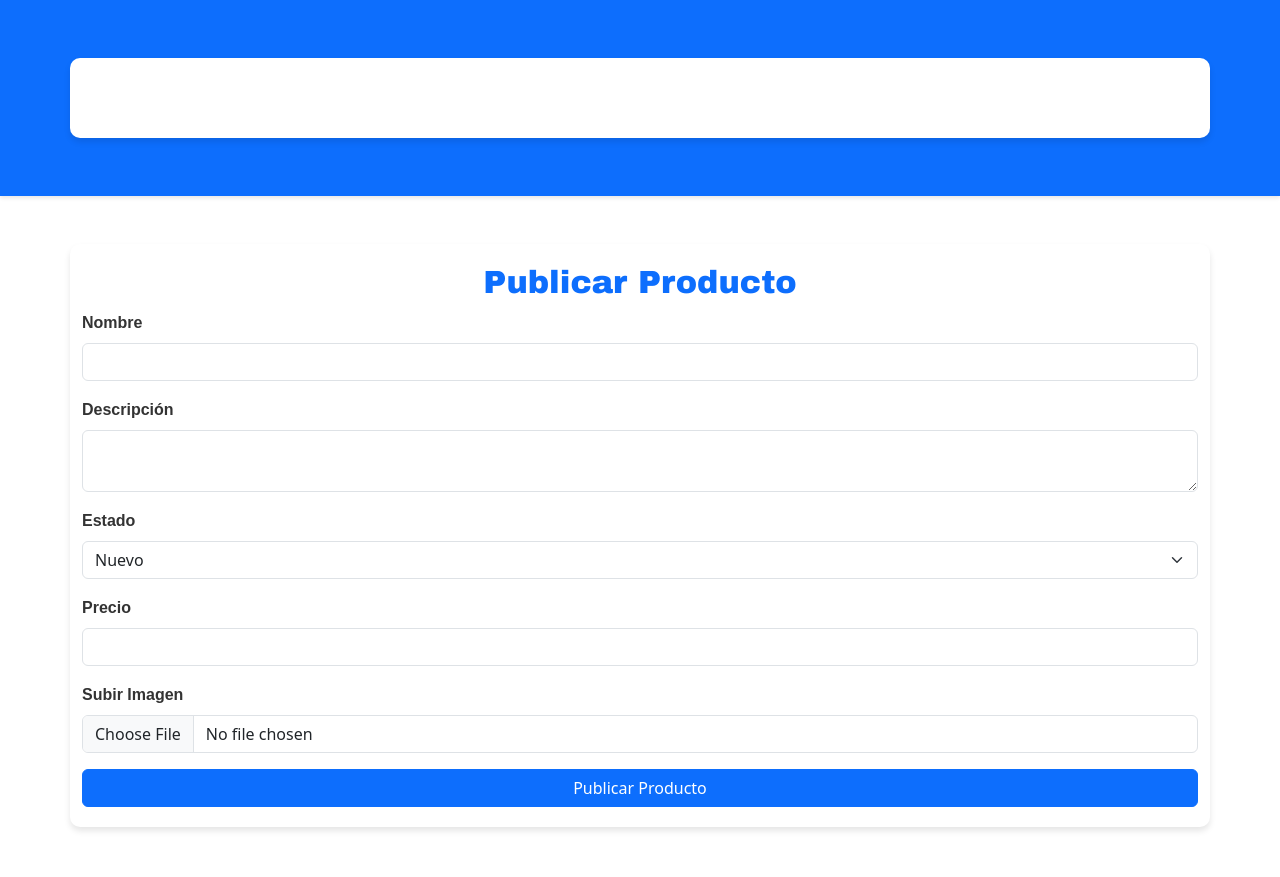
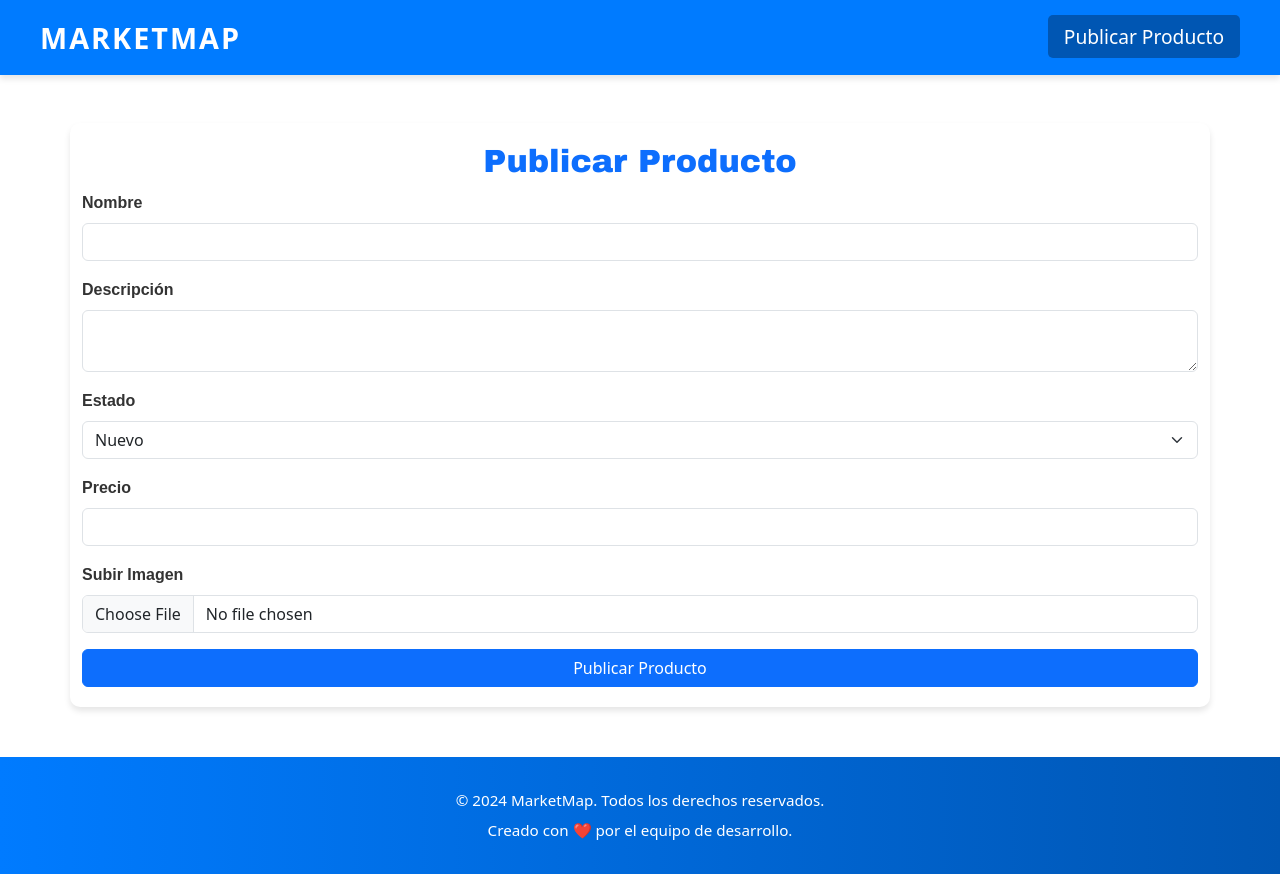
Before and after one commit to Kenny2006-PE/C24_2024-4_G2C_MarketMap_fronted_web, a React (Create React App) app: page /publicar-producto in a window 1280 px wide. Built offline with nearby package versions, Linux system fonts and the light colour scheme; no server answers.

Commit message:
Integracion de mapa mostrando productos

```diff
--- a/src/App.js
+++ b/src/App.js
@@ -4,16 +4,20 @@ import Navbar from "./components/Navbar";
 import Home from "./pages/Home";
 import ProductoForm from "./components/ProductoForm";
 import 'bootstrap/dist/css/bootstrap.min.css';
-
+import Footer from "./components/Footer";
+import ProductDetails from './components/ProductDetails';
 
 const App = () => {
   return (
     <Router>
       <Navbar />
+
       <Routes>
         <Route path="/" element={<Home />} />
         <Route path="/publicar-producto" element={<ProductoForm />} />
+        <Route path="/producto/:id" element={<ProductDetails />} />
       </Routes>
+      <Footer />
     </Router>
   );
 };
--- /dev/null
+++ b/src/components/Footer.css
@@ -0,0 +1,22 @@
+.footer-container {
+    background: linear-gradient(90deg, #007bff, #0056b3);
+    color: #fff;
+    padding: 1.5rem 2rem;
+    text-align: center;
+    margin-top: auto;
+  }
+
+  .footer-content p {
+    margin: 0.5rem 0;
+    font-size: 0.95rem;
+  }
+
+  .footer-content a {
+    color: #ffc107;
+    text-decoration: none;
+  }
+
+  .footer-content a:hover {
+    color: #fff;
+    text-decoration: underline;
+  }
--- /dev/null
+++ b/src/components/Footer.js
@@ -0,0 +1,15 @@
+import React from "react";
+import "./Footer.css";
+
+const Footer = () => {
+  return (
+    <footer className="footer-container">
+      <div className="footer-content">
+        <p>&copy; {new Date().getFullYear()} MarketMap. Todos los derechos reservados.</p>
+        <p>Creado con ❤️ por el equipo de desarrollo.</p>
+      </div>
+    </footer>
+  );
+};
+
+export default Footer;
--- a/src/components/Map.css
+++ b/src/components/Map.css
@@ -23,3 +23,12 @@
   .leaflet-container {
     background-color: #f4f4f4; /* Fondo del mapa mientras se carga */
   }
+
+  .map-container {
+    height: calc(100vh - 180px); /* Resta el tamaño del navbar y el footer */
+    width: 100%;
+    border: 3px solid #007bff;
+    border-radius: 10px;
+    margin: 20px auto;
+    box-shadow: 0 4px 6px rgba(0, 0, 0, 0.1);
+  }
--- a/src/components/Map.js
+++ b/src/components/Map.js
@@ -33,8 +33,11 @@ const Map = ({ productos }) => {
               <strong>${producto.nombre}</strong>
               <br />
               ${producto.descripcion || ""}
+              <br />
+              <a href="/producto/${producto.id}" class="btn btn-primary btn-sm mt-2">Ver más</a>
             </div>
           `);
+
       }
     });
 
--- a/src/components/Navbar.css
+++ b/src/components/Navbar.css
@@ -1,38 +1,37 @@
-.navbar {
-    background-color: #0056b3;
-    padding: 10px 20px;
-    box-shadow: 0 2px 4px rgba(0, 0, 0, 0.1);
+.navbar-container {
+    background-color: #007bff;
+    padding: 1rem 2rem;
+    box-shadow: 0 4px 6px rgba(0, 0, 0, 0.1);
   }
 
-  .navbar-brand {
-    font-family: 'Arial Black', sans-serif;
-    color: #000000;
-    font-size: 1.5rem;
+  .navbar-content {
+    display: flex;
+    justify-content: space-between;
+    align-items: center;
+    max-width: 1200px;
+    margin: 0 auto;
+  }
+
+  .navbar-logo {
+    font-size: 1.8rem;
+    font-weight: bold;
+    color: #fff;
+    text-decoration: none;
     text-transform: uppercase;
     letter-spacing: 2px;
   }
 
-  .navbar-brand:hover {
+  .navbar-link {
+    font-size: 1.2rem;
+    color: #fff;
     text-decoration: none;
-    color: #000000;
+    padding: 0.5rem 1rem;
+    border-radius: 5px;
+    background-color: #0056b3;
+    transition: background-color 0.3s ease, transform 0.2s ease;
   }
 
-  .nav-link {
-    font-family: 'Arial', sans-serif;
-    font-size: 1rem;
-    color: #000000;
-    margin-left: 15px;
+  .navbar-link:hover {
+    background-color: #004099;
+    transform: scale(1.1);
   }
-
-  .nav-link:hover {
-    color: #000000;
-    text-decoration: underline;
-  }
-
-  .navbar-toggler {
-    border: none;
-  }
-
-  .navbar-toggler-icon {
-    filter: brightness(0) invert(1); /* Cambia el icono del toggler a blanco */
-  }
--- a/src/components/Navbar.js
+++ b/src/components/Navbar.js
@@ -1,35 +1,21 @@
 import React from "react";
 import { Link } from "react-router-dom";
-import "./Navbar.css"
+import "./Navbar.css";
+
 const Navbar = () => {
   return (
-    <nav className="navbar navbar-expand-lg navbar-dark bg-primary">
-      <div className="container">
-        <Link className="navbar-brand" to="/">
+    <header className="navbar-container">
+      <div className="navbar-content">
+        <Link to="/" className="navbar-logo">
           MarketMap
         </Link>
-        <button
-          className="navbar-toggler"
-          type="button"
-          data-bs-toggle="collapse"
-          data-bs-target="#navbarNav"
-          aria-controls="navbarNav"
-          aria-expanded="false"
-          aria-label="Toggle navigation"
-        >
-          <span className="navbar-toggler-icon"></span>
-        </button>
-        <div className="collapse navbar-collapse" id="navbarNav">
-          <ul className="navbar-nav ms-auto">
-            <li className="nav-item">
-              <Link className="nav-link" to="/publicar-producto">
-                Publicar Producto
-              </Link>
-            </li>
-          </ul>
-        </div>
+        <nav>
+          <Link to="/publicar-producto" className="navbar-link">
+            Publicar Producto
+          </Link>
+        </nav>
       </div>
-    </nav>
+    </header>
   );
 };
 
--- /dev/null
+++ b/src/components/ProductDetails.js
@@ -0,0 +1,105 @@
+import React, { useEffect, useState } from 'react';
+import { useParams } from 'react-router-dom';
+import axios from 'axios';
+import L from 'leaflet';
+
+const ProductDetails = () => {
+  const { id } = useParams();
+  const [product, setProduct] = useState(null);
+  const [loading, setLoading] = useState(true);
+
+  useEffect(() => {
+    const fetchProduct = async () => {
+      try {
+        const response = await axios.get(`http://localhost:8080/productos/${id}`);
+        if (response.status === 200) {
+          setProduct(response.data);
+        } else {
+          console.error('Producto no encontrado.');
+        }
+      } catch (error) {
+        console.error('Error fetching product details:', error);
+        alert('Hubo un problema al cargar la información del producto.');
+      } finally {
+        setLoading(false);
+      }
+    };
+    fetchProduct();
+  }, [id]);
+
+  useEffect(() => {
+    if (product && product.latitud && product.longitud) {
+      const container = L.DomUtil.get('product-map');
+      if (container != null) {
+        container._leaflet_id = null;
+      }
+
+      const map = L.map('product-map').setView([product.latitud, product.longitud], 13);
+
+      L.tileLayer('https://{s}.tile.openstreetmap.org/{z}/{x}/{y}.png', {
+        attribution: '&copy; <a href="https://www.openstreetmap.org/copyright">OpenStreetMap</a> contributors',
+      }).addTo(map);
+
+      // Crear icono personalizado con la imagen del producto
+      const icon = L.icon({
+        iconUrl: product.imagen_url,
+        iconSize: [50, 50],
+        iconAnchor: [25, 50],
+        popupAnchor: [0, -40],
+      });
+
+      L.marker([product.latitud, product.longitud], { icon })
+        .addTo(map)
+        .bindPopup(`
+          <div style="text-align: center;">
+            <img src="${product.imagen_url}" alt="${product.nombre}" style="width: 100px; height: auto;" />
+            <strong>${product.nombre}</strong>
+          </div>
+        `)
+        .openPopup();
+    }
+  }, [product]);
+
+  if (loading) {
+    return (
+      <div className="container mt-5 text-center">
+        <div className="alert alert-info">Cargando información del producto...</div>
+      </div>
+    );
+  }
+
+  if (!product) {
+    return (
+      <div className="container mt-5 text-center">
+        <div className="alert alert-danger">No se encontró el producto.</div>
+      </div>
+    );
+  }
+
+  return (
+    <div className="container mt-5">
+      <h2 className="text-center">{product.nombre}</h2>
+      <div className="row mt-4">
+        <div className="col-md-6">
+          <img
+            src={product.imagen_url}
+            alt={product.nombre}
+            className="img-fluid rounded shadow"
+          />
+        </div>
+        <div className="col-md-6">
+          <h4>Descripción</h4>
+          <p>{product.descripcion}</p>
+          <h4>Estado</h4>
+          <p>{product.estado}</p>
+          <h4>Precio</h4>
+          <p>${product.precio.toFixed(2)}</p>
+          <h4>Ubicación</h4>
+          <div id="product-map" style={{ height: '300px', width: '100%' }}></div>
+        </div>
+      </div>
+    </div>
+  );
+};
+
+export default ProductDetails;
--- a/src/pages/Home.js
+++ b/src/pages/Home.js
@@ -1,6 +1,6 @@
 import React, { useEffect, useState } from "react";
 import Map from "../components/Map";
-
+import Footer from "../components/Footer";
 const Home = () => {
   const [productos, setProductos] = useState([]);
 
@@ -14,7 +14,7 @@ const Home = () => {
 
   return (
     <div>
-      <h1>Mapa de Productos</h1>
+
       <Map productos={productos} />
     </div>
   );
```
Lines whose indentation alone changed are shown as unchanged.
